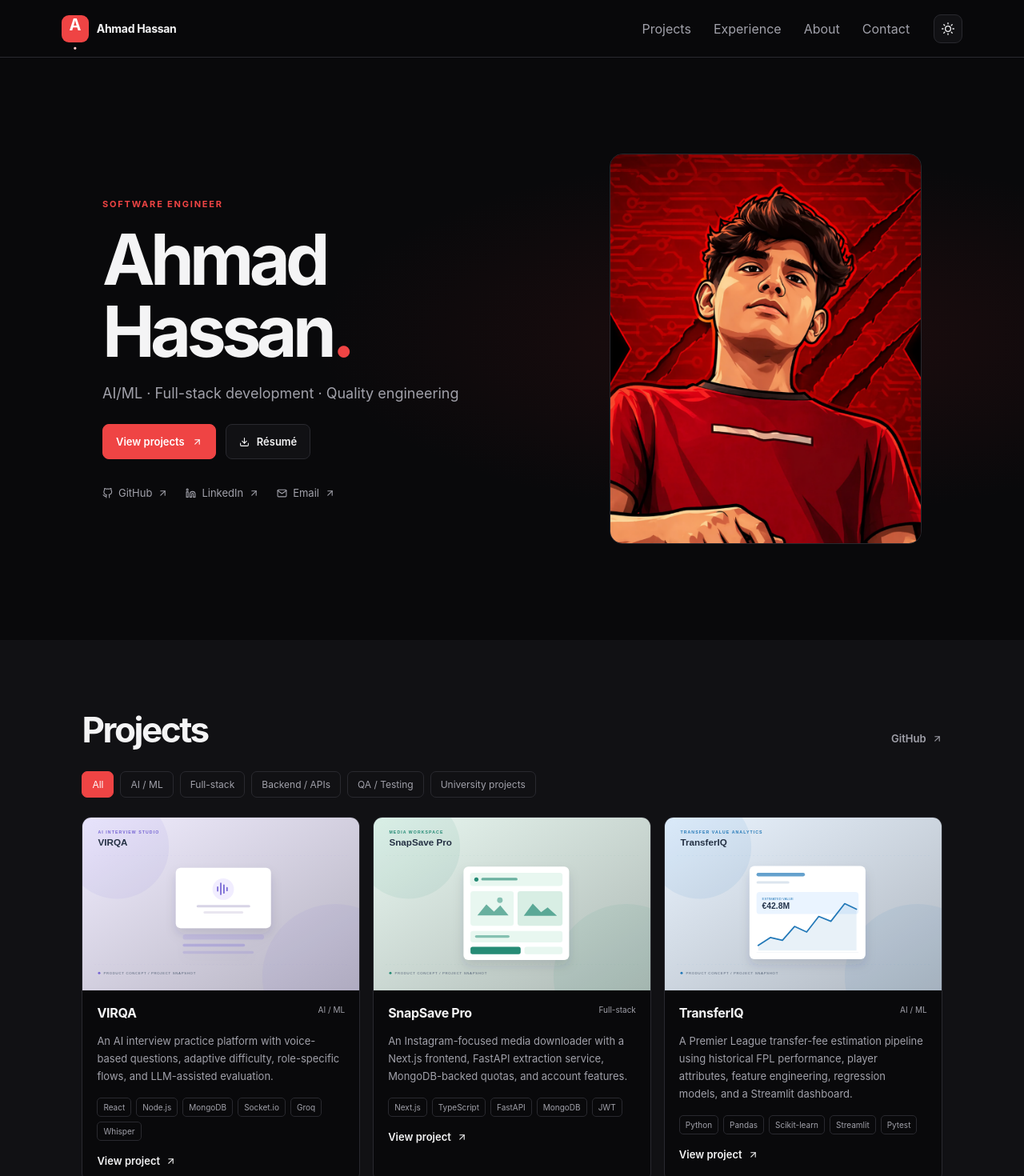
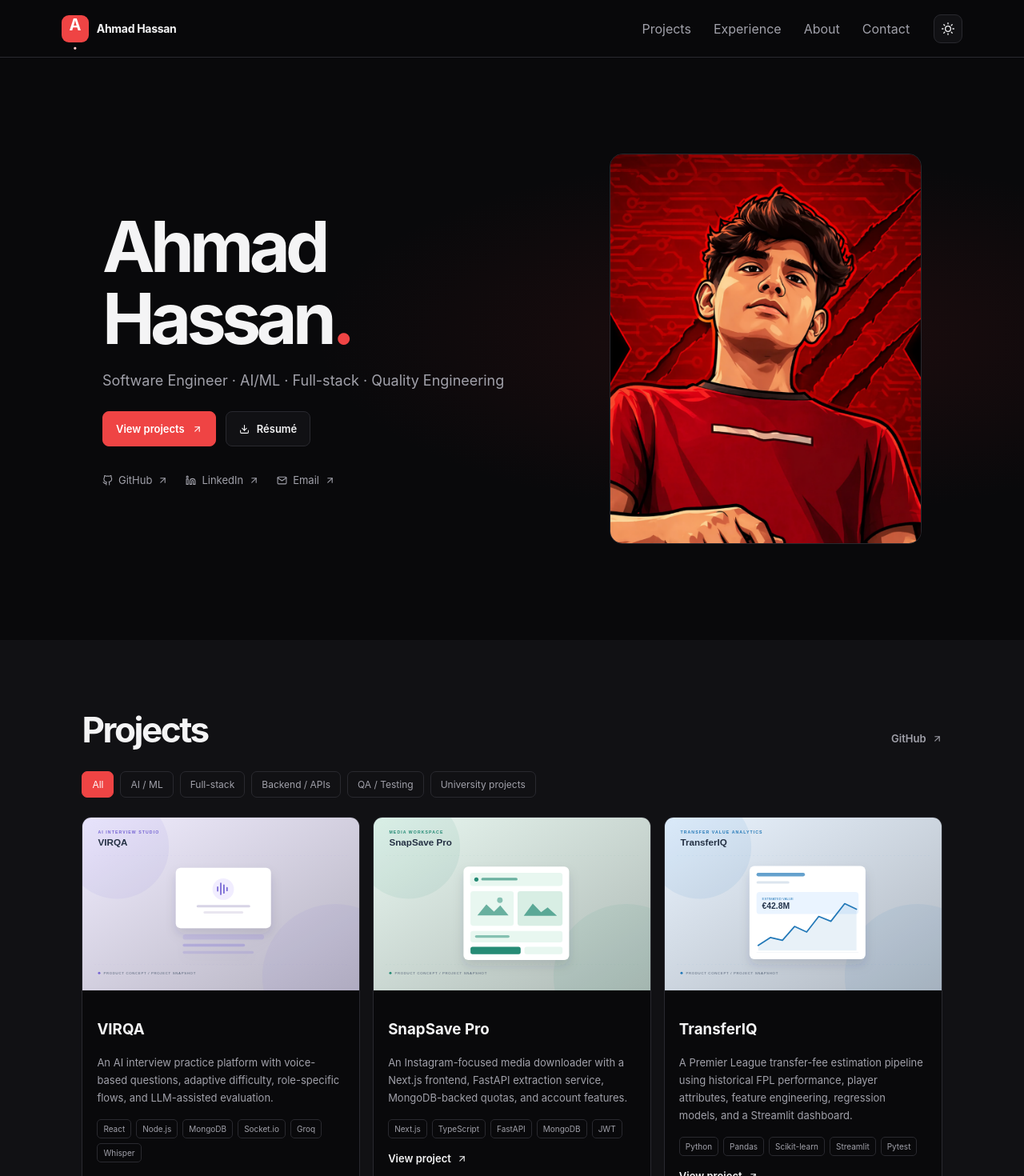
Before and after one commit to thisisahmad24/Ahmad-s-Portfolio, a React (Vite) app: page / in a window 1280 px wide. Shown: the top 1470 px of the page at 80% size. Built offline with nearby package versions, Linux system fonts and the light colour scheme.

Commit message:
Remove remaining project labels and hero kicker

```diff
--- a/src/App.jsx
+++ b/src/App.jsx
@@ -153,9 +153,8 @@ function App() {
       <main>
         <section className="hero-section" id="home">
           <div className="hero-content">
-            <p className="hero-kicker">SOFTWARE ENGINEER</p>
             <h1>Ahmad Hassan<span className="heading-dot">.</span></h1>
-            <p className="hero-description">AI/ML · Full-stack development · Quality engineering</p>
+            <p className="hero-description">Software Engineer · AI/ML · Full-stack · Quality Engineering</p>
             <div className="hero-actions">
               <a className="button button-primary" href="#projects">View projects <FiArrowUpRight /></a>
               <a className="button button-secondary" href={profile.resume} target="_blank" rel="noreferrer"><FiDownload /> Résumé</a>
@@ -186,7 +185,7 @@ function App() {
                   <img src={project.thumbnail} alt={project.thumbnailAlt} loading="lazy" />
                 </a>
                 <div className="project-body">
-                  <div className="project-title-row"><h3>{project.title}</h3><span>{project.category}</span></div>
+                  <h3>{project.title}</h3>
                   <p className="project-description">{project.description}</p>
                   <div className="project-stack">{project.stack.map((item) => <span key={item}>{item}</span>)}</div>
                   <a className="project-link" href={project.href || profile.github} target="_blank" rel="noreferrer">View project <FiArrowUpRight /></a>
```
